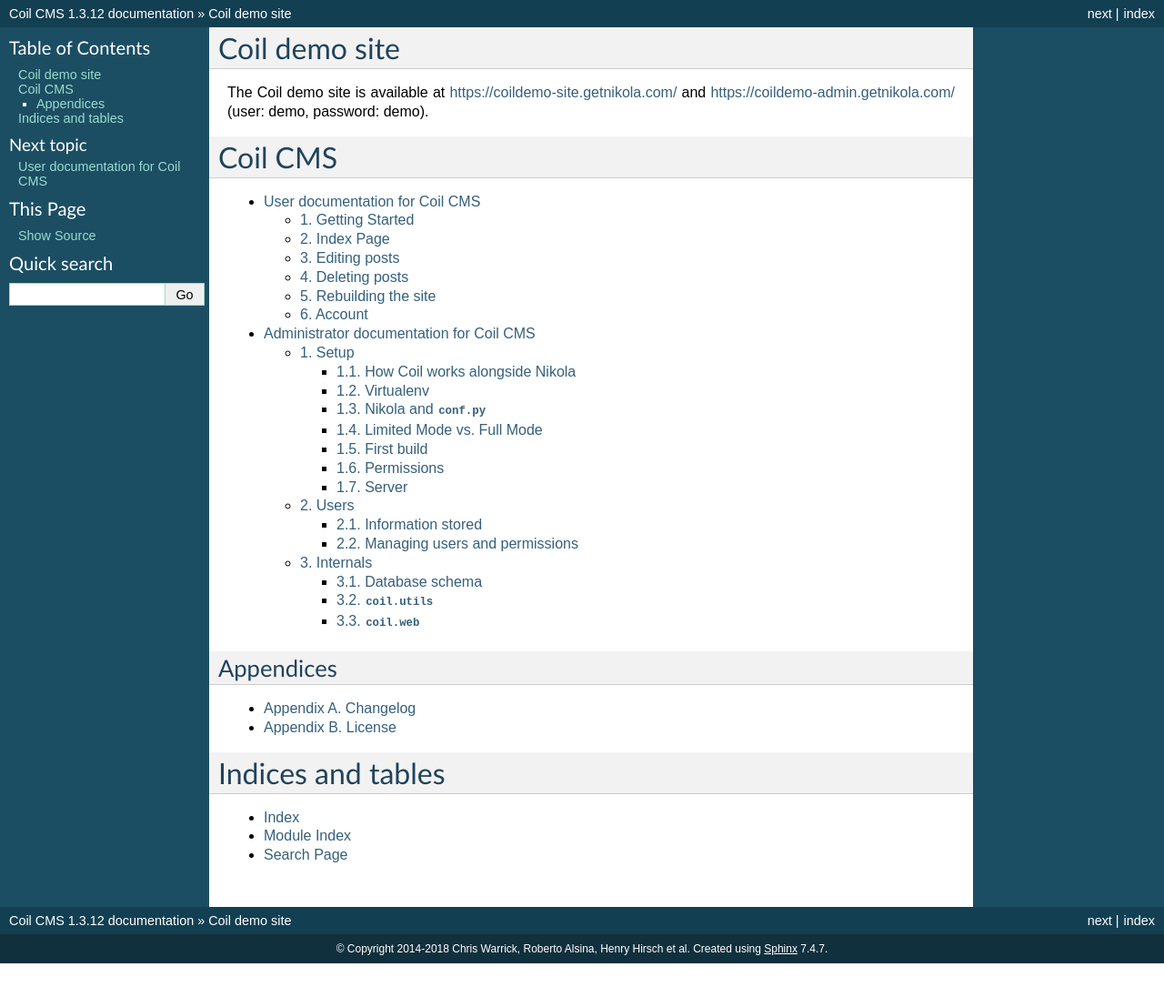
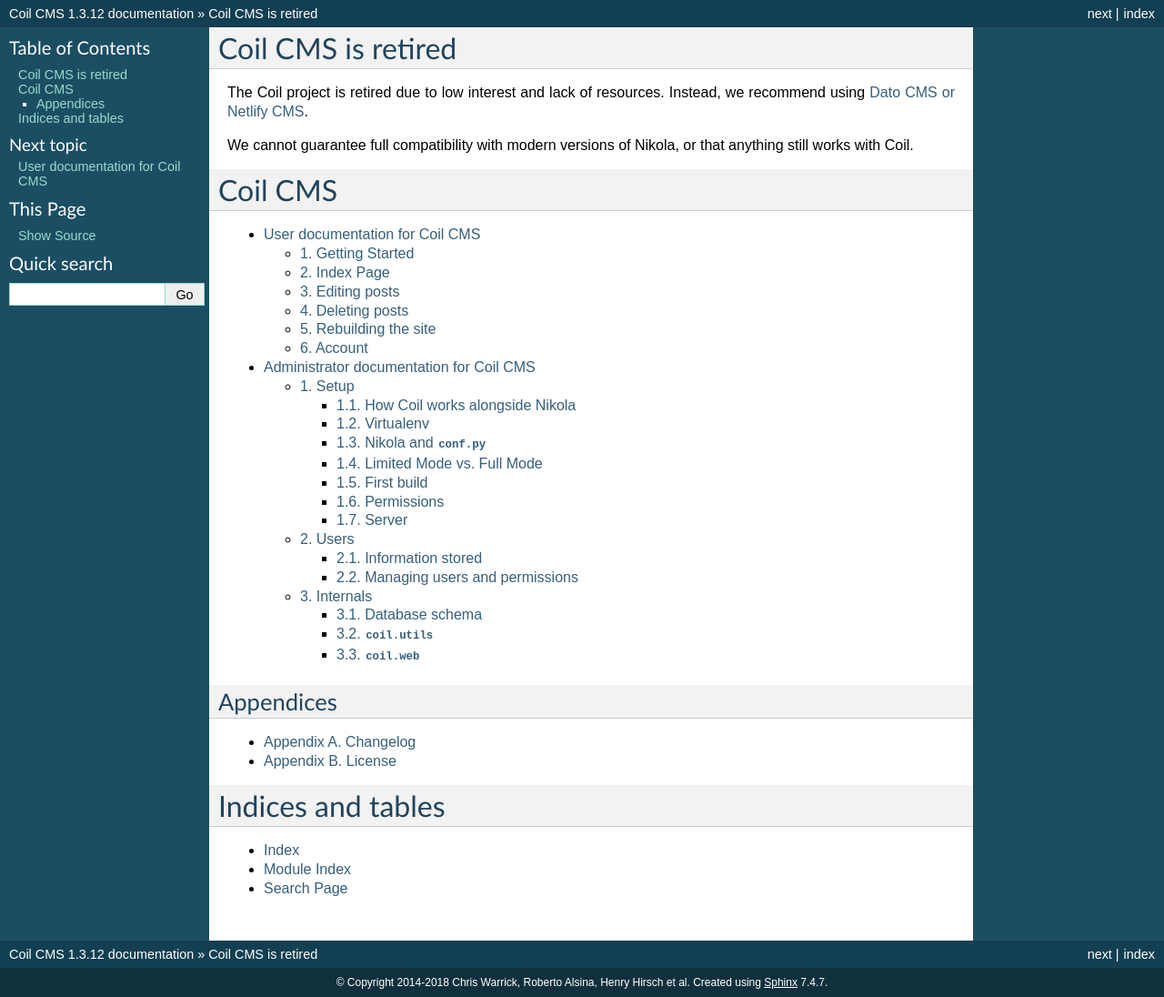
Before and after one commit to getnikola/coil, a Sphinx documentation site: the page built from docs/index.rst, in a window 1280 px wide. Shown: the whole page at 91% size. Built offline with Sphinx 7.4.7, drawn with Linux system fonts in a browser that asks for light colours; before the commit the page ends 1059 px from its top, so only the background shows below that.

Commit message:
Add note about project retirement to docs
Resolves #51

Signed-off-by: Chris Warrick <kwpolska@gmail.com>

```diff
--- a/docs/admin/setup.rst
+++ b/docs/admin/setup.rst
@@ -69,8 +69,8 @@
 Special config for demo sites
 -----------------------------
 
-The `demo site <https://coildemo-admin.getnikola.com/>`_ uses the following two
-settings, which might also be useful for some environments:
+The former demo site used the following two settings, which might also be
+useful for some environments:
 
 * ``COIL_LOGIN_CAPTCHA`` — if you want reCAPTCHA to appear on the login page
    (aimed at plugic environments, eg. the demo site), set this to a dict of
--- a/docs/index.rst
+++ b/docs/index.rst
@@ -3,10 +3,12 @@
    You can adapt this file completely to your liking, but it should at least
    contain the root `toctree` directive.
 
-Coil demo site
-==============
+Coil CMS is retired
+===================
 
-The Coil demo site is available at https://coildemo-site.getnikola.com/ and https://coildemo-admin.getnikola.com/ (user: demo, password: demo).
+The Coil project is retired due to low interest and lack of resources. Instead, we recommend using `Dato CMS or Netlify CMS <https://getnikola.com/blog/a-cms-or-two-for-nikola-dato-cms-and-netlify-cms-integration.html>`_.
+
+We cannot guarantee full compatibility with modern versions of Nikola, or that anything still works with Coil.
 
 Coil CMS
 ========
```
Also changed, not shown: README.rst (+5 -9 lines).
